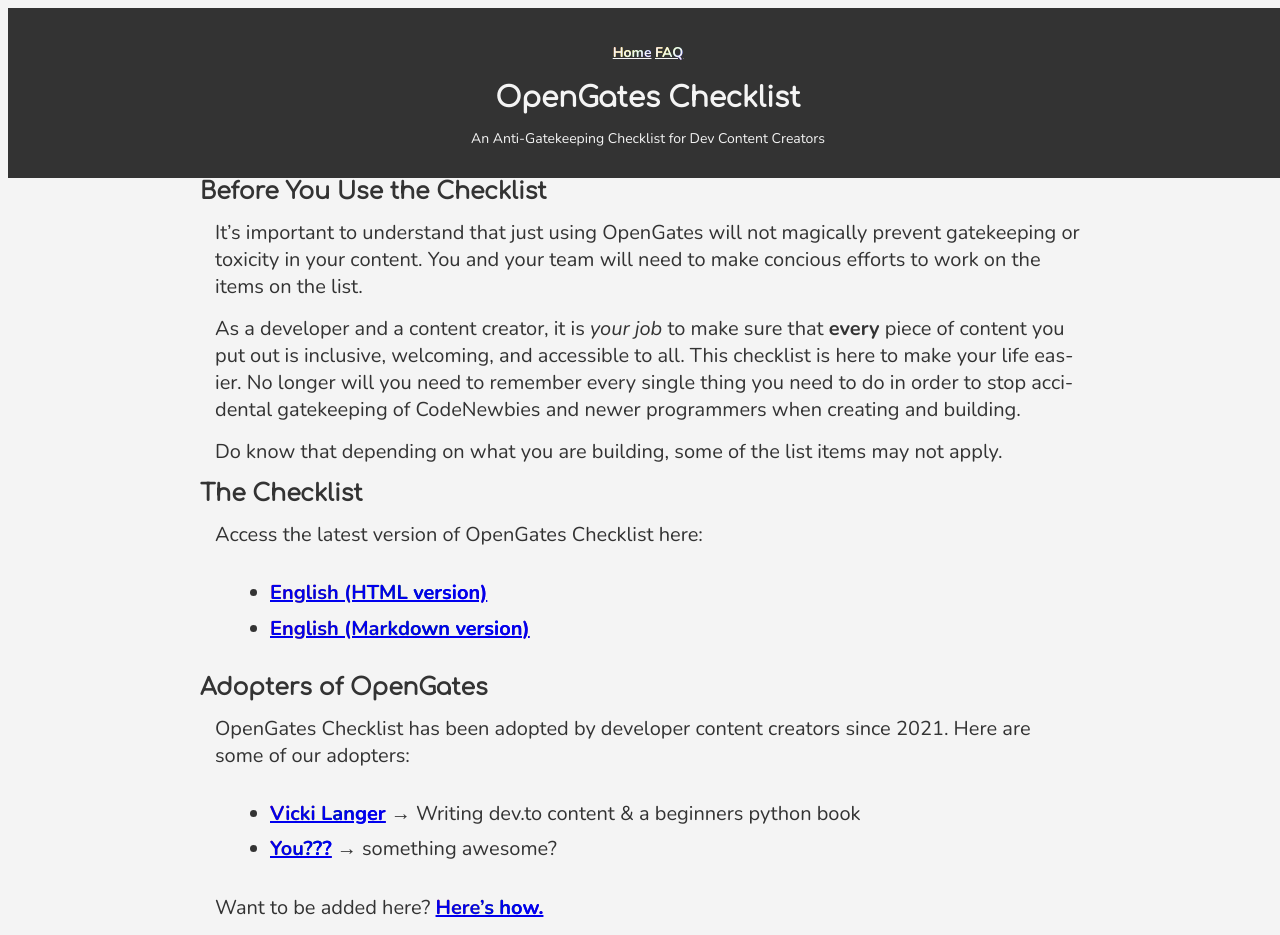
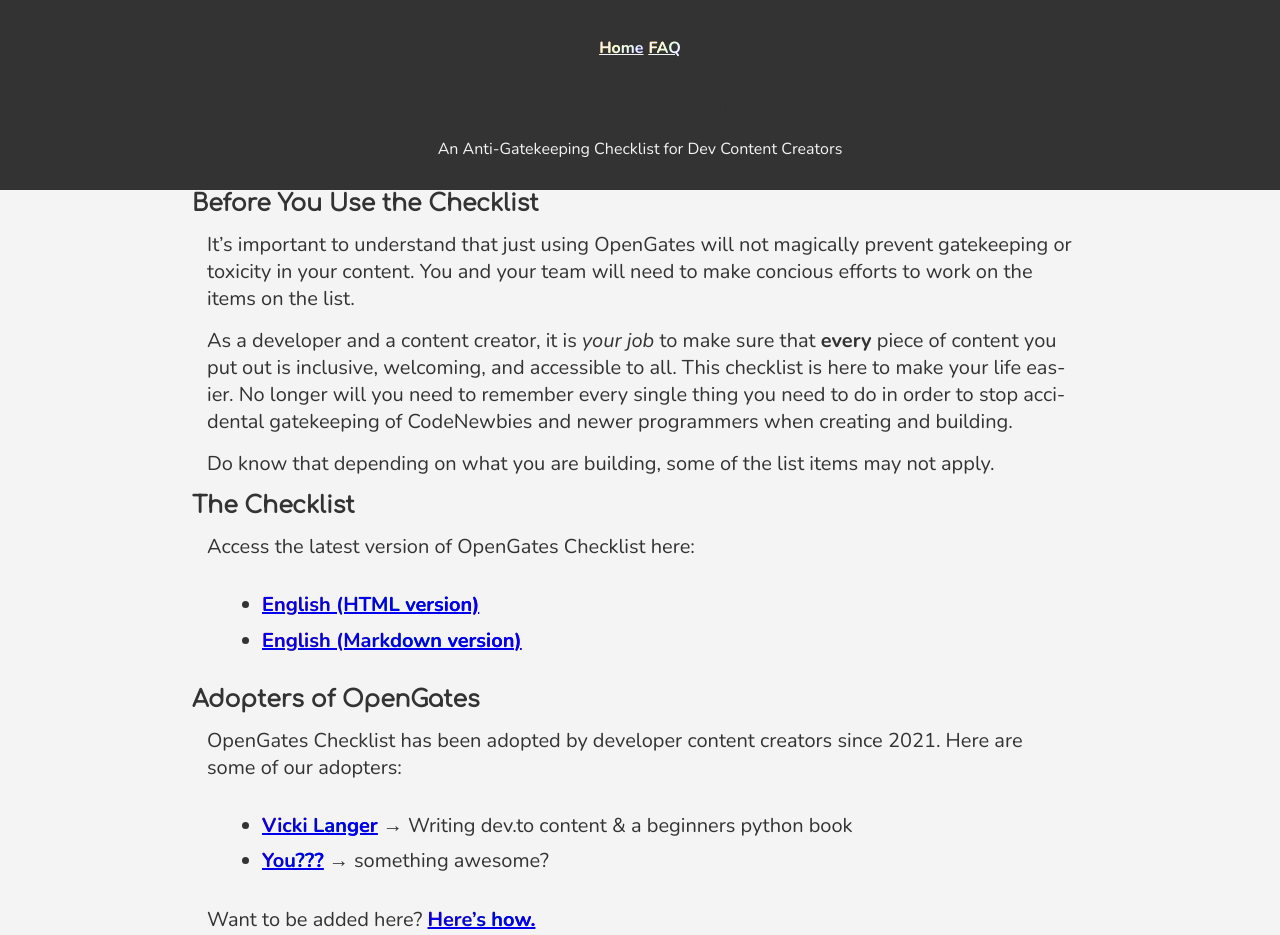
Before and after one commit to VickiLanger/OpenGates, a Jekyll site: the page built from site/home.md, in a window 1280 px wide. Shown: the top 935 px of the page. Built offline with Jekyll 4.4.1, drawn with Linux system fonts in a browser that asks for light colours.

Commit message:
fix font sizes

```diff
--- a/_layouts/page.html
+++ b/_layouts/page.html
@@ -27,7 +27,7 @@
         -->
             <a href="/faq" id="header-text">FAQ</a>
         </nav>
-        <h1 id="header-text">{{ page.title }}</h1>
+        <h1 id="header-title">{{ page.title }}</h1>
         <p id="header-text">
             <emphasis>An Anti-Gatekeeping Checklist for Dev Content Creators</emphasis>
         </p>
--- a/site/style.css
+++ b/site/style.css
@@ -17,6 +17,7 @@ body {
     background-color: var(--light-color);
     width: 100%;
     height:100%;
+    margin:0%;
 }
 
 nav{
@@ -25,7 +26,6 @@ nav{
 
 header{
     background-color: var(--dark-color);
-    font-size: 0.7rem; /*14px*/
     text-align: center;
     padding: .75rem; /*16px*/
 }
@@ -76,6 +76,7 @@ code {
 
 #footer-text, #header-text {
     color: var(--light-color);
+    font-size: 0.8rem; /*14px*/
 }
 
 ul, ol {
@@ -95,14 +96,13 @@ li {
 /* footer stuffs */
 footer {
     background-color: var(--dark-color);
-    font-size: 0.7rem; /*14px*/
     text-align: center;
     padding: .5rem; /*10px*/
     margin: auto;
 }
 .footer-box{
     width: 28%;
-    border: 3px double var(--light-color);
+    border: 5px double var(--light-color);
     display: inline-block;
     margin: 1rem;
     padding: 0.1rem;
```
